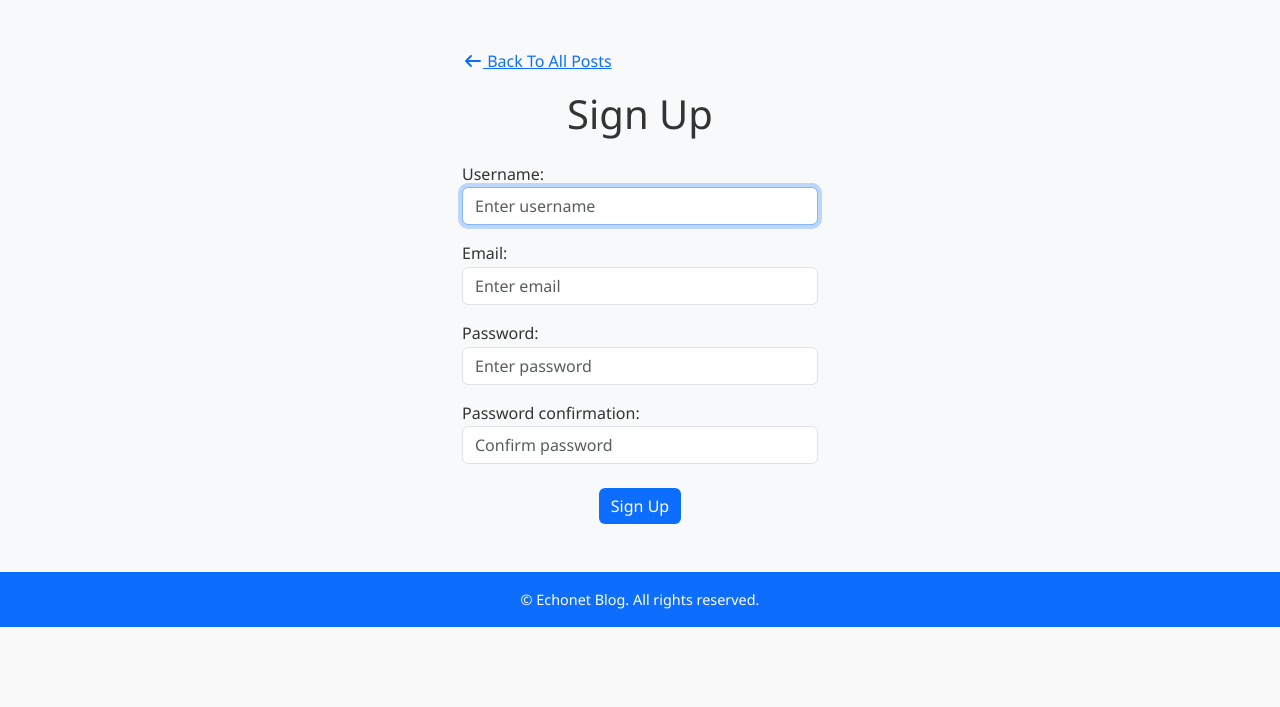
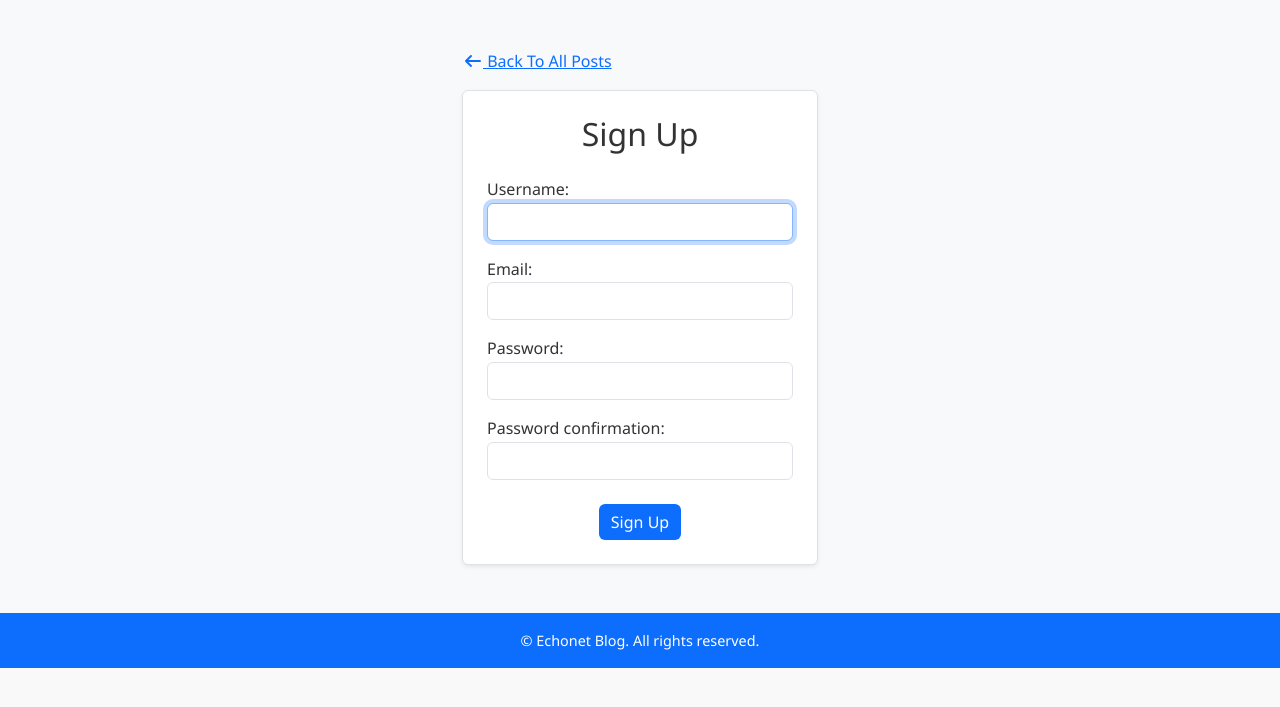
Before and after one commit to peteruokoh/echonet, a Django app: page /register/ in a window 1280 px wide. Shown: the part 71-778 px from the top of the page. Run offline with Django 5.2, Linux system fonts and the light colour scheme; some libraries are stand-ins or nearby versions.

Commit message:
Made changes to the UI

```diff
--- a/blog/forms.py
+++ b/blog/forms.py
@@ -19,6 +19,12 @@ class PostForm(forms.ModelForm):
             'video': forms.ClearableFileInput(attrs={'class': 'form-control'}),
         }
 
+    # Override the form's __init__ method to add autofocus to the title input without losing existing attributes
+    def __init__(self, *args, **kwargs):
+        super().__init__(*args, **kwargs)
+        # Add autofocus attribute to title field widget, preserving existing attrs
+        self.fields['title'].widget.attrs['autofocus'] = 'autofocus'
+
 class CommentForm(forms.ModelForm):
     class Meta:
         model = Comment
--- a/blog/templates/create_edit_post.html
+++ b/blog/templates/create_edit_post.html
@@ -14,10 +14,11 @@
                         <i class="fa-solid fa-arrow-left"></i> Back To All Posts
                     </a>
 
+                    <div class="p-4 border rounded bg-white shadow-sm">
                         {% if form.instance.pk %}
-                        <h1 class="mb-4 text-center">Edit Post</h1>
+                            <h2 class="mb-4 text-center">Edit Post</h2>
                         {% else %}
-                        <h1 class="mb-4 text-center">Create Post</h1>
+                            <h2 class="mb-4 text-center">Create Post</h2>
                         {% endif %}
 
                         <form method="post" enctype="multipart/form-data" class="needs-validation" novalidate>
@@ -46,4 +47,5 @@
                 </div>
             </div>
         </div>
+    </div>
 {% endblock %}
--- a/echonet/templates/registration.html
+++ b/echonet/templates/registration.html
@@ -16,8 +16,9 @@
           <i class="fa-solid fa-arrow-left"></i> Back To All Posts
         </a>
 
+        <div class="p-4 border rounded bg-white shadow-sm">
           <!-- Page title -->
-        <h1 class="page-title mb-4 text-center">Sign Up</h1>
+          <h2 class="page-title mb-4 text-center">Sign Up</h2>
 
           <!-- Sign Up Form -->
           <form method="post" novalidate>
@@ -42,25 +43,25 @@
             <!-- Username -->
             <div class="mb-3">
               {{ form.username.label_tag }}
-            {{ form.username|add_class:"form-control"|attr:"placeholder:Enter username" }}
+              {{ form.username|add_class:"form-control" }}
             </div>
 
             <!-- Email -->
             <div class="mb-3">
               {{ form.email.label_tag }}
-            {{ form.email|add_class:"form-control"|attr:"placeholder:Enter email" }}
+              {{ form.email|add_class:"form-control" }}
             </div>
 
             <!-- Password -->
             <div class="mb-3">
               {{ form.password1.label_tag }}
-            {{ form.password1|add_class:"form-control"|attr:"placeholder:Enter password" }}
+              {{ form.password1|add_class:"form-control" }}
             </div>
 
             <!-- Confirm Password -->
             <div class="mb-4">
               {{ form.password2.label_tag }}
-            {{ form.password2|add_class:"form-control"|attr:"placeholder:Confirm password" }}
+              {{ form.password2|add_class:"form-control" }}
             </div>
 
             <!-- Submit -->
@@ -68,7 +69,7 @@
               Sign Up
             </button>
           </form>
-
+        </div>
       </div>
     </div>
   </div>
```
Also changed, not shown: blog/templates/post_detail.html (+10 -3 lines), echonet/settings.py (+7 -1 lines), echonet/templates/login.html (+8 -6 lines), db.sqlite3. Lines whose indentation alone changed are shown as unchanged.
